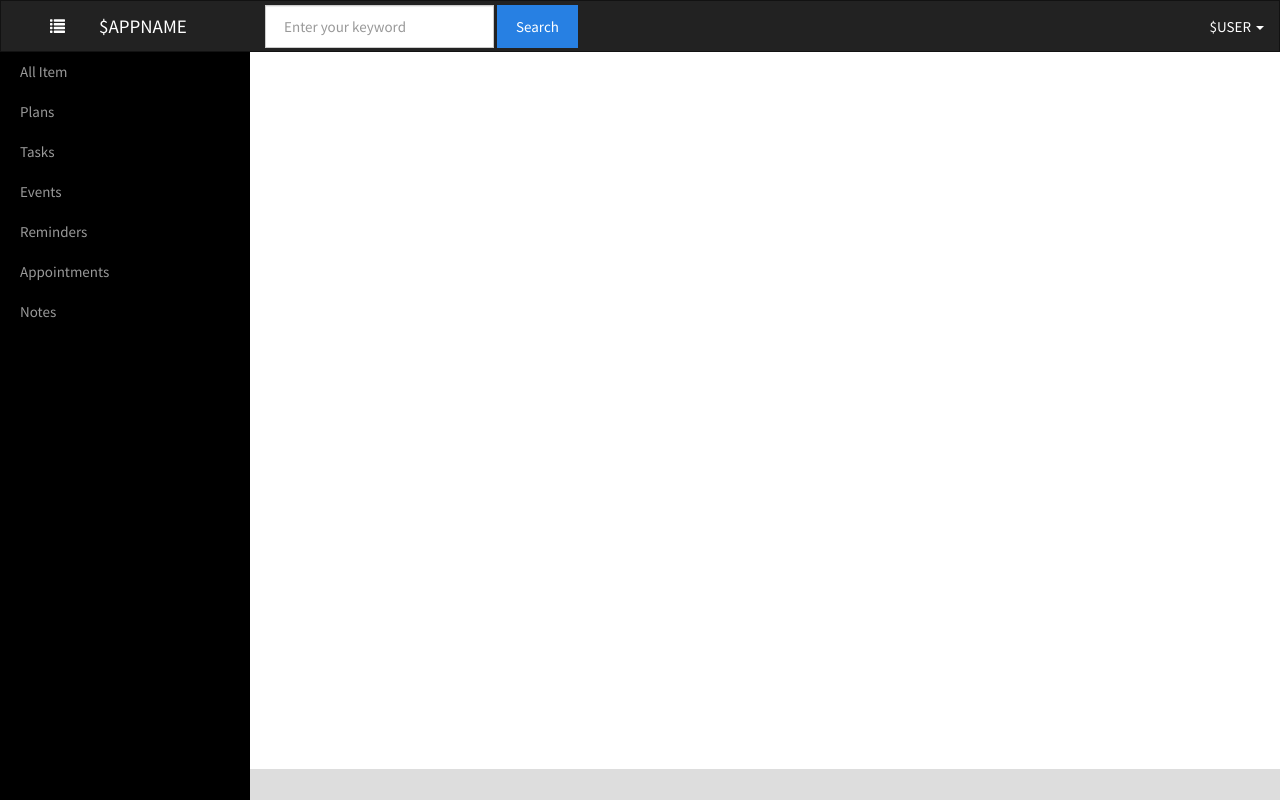
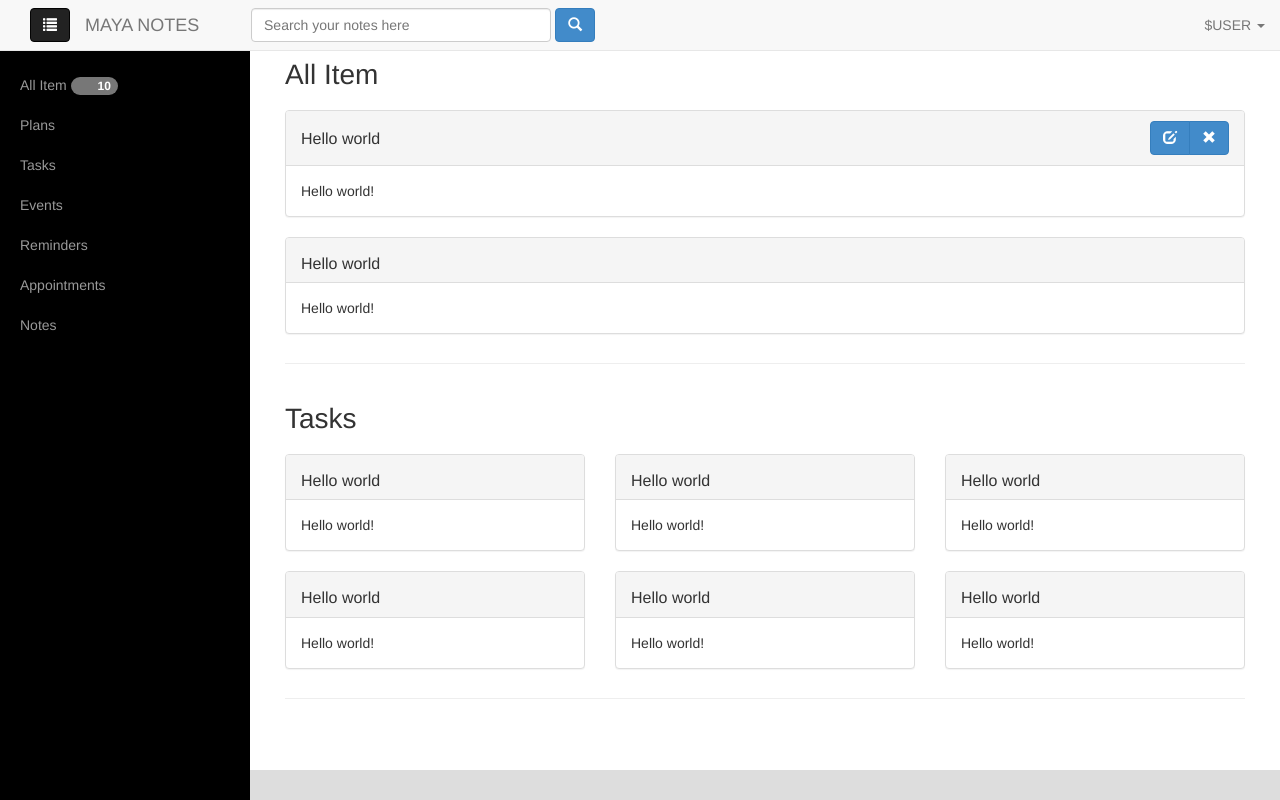
Before and after one commit to ansidev/maya-notes-web, a PHP site: page /html/user.html in a window 1280 px wide. Run offline with PHP 8.4, Linux system fonts and the light colour scheme.

Commit message:
Updated layout

```diff
--- a/html/bootstrap/css/maya-notes.css
+++ b/html/bootstrap/css/maya-notes.css
@@ -39,3 +39,14 @@ a.menu:after,
 .navbar {
     margin-bottom: 0;
 }
+.panel-heading {
+    overflow: hidden;
+}
+.panel-title {
+    padding-top: 7px;
+}
+/*
+.btn-group {
+    position: relative;
+    top: -5px;
+}*/
--- a/html/bootstrap/css/simple-sidebar.css
+++ b/html/bootstrap/css/simple-sidebar.css
@@ -6,6 +6,17 @@
 
 /* Toggle Styles */
 
+#menu-toggle.toggled {
+    color: #222222;
+    background-color: #ffffff;
+    border-color: #222222;
+}
+#menu-toggle,
+#menu-toggle:hover {
+    color: #ffffff;
+    background-color: #222222;
+    border-color: #040404;
+}
 #wrapper {
     padding-left: 0;
     -webkit-transition: all 0.5s ease;
@@ -13,16 +24,15 @@
     -o-transition: all 0.5s ease;
     transition: all 0.5s ease;
 }
-
 #wrapper.toggled {
     padding-left: 250px;
 }
-
 #sidebar-wrapper {
     z-index: 1000;
     position: fixed;
     left: 250px;
     width: 0;
+    margin-bottom: 31px;
     height: 100%;
     margin-left: -250px;
     overflow-y: auto;
@@ -32,21 +42,18 @@
     -o-transition: all 0.5s ease;
     transition: all 0.5s ease;
 }
-
 #wrapper.toggled #sidebar-wrapper {
     width: 250px;
+    margin-bottom: 31px;
 }
-
 #page-content-wrapper {
     width: 100%;
     padding: 15px;
 }
-
 #wrapper.toggled #page-content-wrapper {
     position: absolute;
     margin-right: -250px;
 }
-
 /* Sidebar Styles */
 
 .sidebar-nav {
@@ -57,65 +64,54 @@
     padding: 0;
     list-style: none;
 }
-
 .sidebar-nav li {
     text-indent: 20px;
     line-height: 40px;
 }
-
 .sidebar-nav li a {
     display: block;
     text-decoration: none;
     color: #999999;
 }
-
 .sidebar-nav li a:hover {
     text-decoration: none;
     color: #fff;
-    background: rgba(255,255,255,0.2);
+    background: rgba(255, 255, 255, 0.2);
 }
-
 .sidebar-nav li a:active,
 .sidebar-nav li a:focus {
     text-decoration: none;
 }
-
 .sidebar-nav > .sidebar-brand {
     height: 65px;
     font-size: 18px;
     line-height: 60px;
 }
-
 .sidebar-nav > .sidebar-brand a {
     color: #999999;
 }
-
 .sidebar-nav > .sidebar-brand a:hover {
     color: #fff;
     background: none;
 }
-
 @media(min-width:768px) {
     #wrapper {
         padding-left: 250px;
     }
-
     #wrapper.toggled {
         padding-left: 0;
     }
-
     #sidebar-wrapper {
         width: 250px;
+        margin-bottom: 31px;
     }
-
     #wrapper.toggled #sidebar-wrapper {
         width: 0;
+        margin-bottom: 31px;
     }
-
     #page-content-wrapper {
         padding: 20px;
     }
-
     #wrapper.toggled #page-content-wrapper {
         position: relative;
         margin-right: 0;
--- a/html/user.html
+++ b/html/user.html
@@ -5,7 +5,7 @@
     <meta charset="utf-8" />
     <meta name="viewport" content="width=device-width, initial-scale=1">
     <link rel="stylesheet" type="text/css" href="./bootstrap/css/bootstrap.css" media="all">
-    <link rel="stylesheet" type="text/css" href="./bootstrap/css/bootstrap-flat.css" media="all">
+    <!--    <link rel="stylesheet" type="text/css" href="./bootstrap/css/bootstrap-flat.css" media="all">-->
     <link rel="stylesheet" type="text/css" href="./bootstrap/css/maya-notes.css" media="all">
     <!-- // <script src="../bootstrap/js/jquery.js"></script> -->
     <!-- <link rel="stylesheet" type="text/css" href="../bootstrap/css/reset.css" media="all"> -->
@@ -18,7 +18,7 @@
 
 <body>
     <!--    Header-->
-    <nav class="navbar navbar-default" role="navigation">
+    <nav class="navbar navbar-default navbar-fixed-top" role="navigation">
         <div class="container-fluid">
             <div class="navbar-form navbar-left">
                 <a href="#menu-toggle" class="btn btn-default" id="menu-toggle">
@@ -26,13 +26,15 @@
                 </a>
             </div>
             <div class="navbar-header">
-                <a class="text-uppercase navbar-brand site-logo" href="#">$appname</a>
+                <a class="text-uppercase navbar-brand site-logo" href="#">Maya Notes</a>
             </div>
             <form class="navbar-form navbar-left" role="search">
                 <div class="form-group">
-                    <input type="text" class="form-control input-large search-query" placeholder="Enter your keyword">
+                    <input type="text" style="width: 300px;" class="form-control input-large search-query" placeholder="Search your notes here">
                 </div>
-                <button type="submit" class="btn btn-primary">Search</button>
+                <button type="submit" class="btn btn-primary">
+                    <span class="glyphicon glyphicon-search"></span>
+                </button>
             </form>
             <ul class="text-uppercase nav navbar-nav navbar-right">
                 <!--                <li class="active"><a href="#">$home</a>-->
@@ -58,8 +60,13 @@
         <!-- Sidebar -->
         <div id="sidebar-wrapper">
             <ul class="sidebar-nav">
+                <li class="sidebar-brand">
+                </li>
                 <li>
-                    <a href="#">All Item</a>
+                    <a href="#">
+                        All Item
+                        <span class="badge">10</span>
+                    </a>
                 </li>
                 <li>
                     <a href="#">Plans</a>
@@ -82,6 +89,105 @@
             </ul>
         </div>
         <!-- /#sidebar-wrapper -->
+        <!-- Page Content -->
+        <div id="page-content-wrapper">
+            <div class="container-fluid">
+                <div id="all" class="page-header">
+                    <h1>All Item</h1>
+                    <div class="row">
+                        <div class="col-md-12">
+                            <div class="panel panel-default">
+                                <div class="panel-heading">
+                                    <div class="panel-title pull-left">
+                                        Hello world
+                                    </div>
+                                    <div class="btn-group pull-right">
+                                        <button type="button" class="btn btn-primary" data-toggle="modal" data-target="#sign-up-popup">
+                                            <span class="glyphicon glyphicon-edit"></span>
+                                        </button>
+                                        <button type="button" class="btn btn-primary" data-toggle="modal" data-target="#sign-in-popup">
+                                            <span class="glyphicon glyphicon-remove"></span>
+                                        </button>
+                                    </div>
+                                    <div class="clearfix"></div>
+                                </div>
+                                <div class="panel-body">
+                                    Hello world!
+                                </div>
+                            </div>
+                            <div class="panel panel-default">
+                                <div class="panel-heading">
+                                    <h3 class="panel-title">Hello world</h3>
+                                </div>
+                                <div class="panel-body">
+                                    Hello world!
+                                </div>
+                            </div>
+                        </div>
+                    </div>
+                </div>
+                <div id="tasks" class="page-header">
+                    <h1>Tasks</h1>
+                    <div class="row">
+                        <div class="col-md-4">
+                            <div class="panel panel-default">
+                                <div class="panel-heading">
+                                    <h3 class="panel-title">Hello world</h3>
+                                </div>
+                                <div class="panel-body">
+                                    Hello world!
+                                </div>
+                            </div>
+                            <div class="panel panel-default">
+                                <div class="panel-heading">
+                                    <h3 class="panel-title">Hello world</h3>
+                                </div>
+                                <div class="panel-body">
+                                    Hello world!
+                                </div>
+                            </div>
+                        </div>
+                        <div class="col-md-4">
+                            <div class="panel panel-default">
+                                <div class="panel-heading">
+                                    <h3 class="panel-title">Hello world</h3>
+                                </div>
+                                <div class="panel-body">
+                                    Hello world!
+                                </div>
+                            </div>
+                            <div class="panel panel-default">
+                                <div class="panel-heading">
+                                    <h3 class="panel-title">Hello world</h3>
+                                </div>
+                                <div class="panel-body">
+                                    Hello world!
+                                </div>
+                            </div>
+                        </div>
+                        <div class="col-md-4">
+                            <div class="panel panel-default">
+                                <div class="panel-heading">
+                                    <h3 class="panel-title">Hello world</h3>
+                                </div>
+                                <div class="panel-body">
+                                    Hello world!
+                                </div>
+                            </div>
+                            <div class="panel panel-default">
+                                <div class="panel-heading">
+                                    <h3 class="panel-title">Hello world</h3>
+                                </div>
+                                <div class="panel-body">
+                                    Hello world!
+                                </div>
+                            </div>
+                        </div>
+                    </div>
+                </div>
+            </div>
+        </div>
+        <!-- /#page-content-wrapper -->
     </div>
     <footer>
         Copyright &copy; 2014 by <a href="https://github.com/Maya-Team" target="_blank">Maya Team</a>
@@ -90,6 +196,7 @@
         $("#menu-toggle").click(function(e) {
             e.preventDefault();
             $("#wrapper").toggleClass("toggled");
+            $("#menu-toggle").toggleClass("toggled");
         });
     </script>
     <!--
```
Also changed, not shown: bootstrap/css/maya-notes.css (+9 -4 lines), bootstrap/css/simple-sidebar.css (+5 -20 lines).
